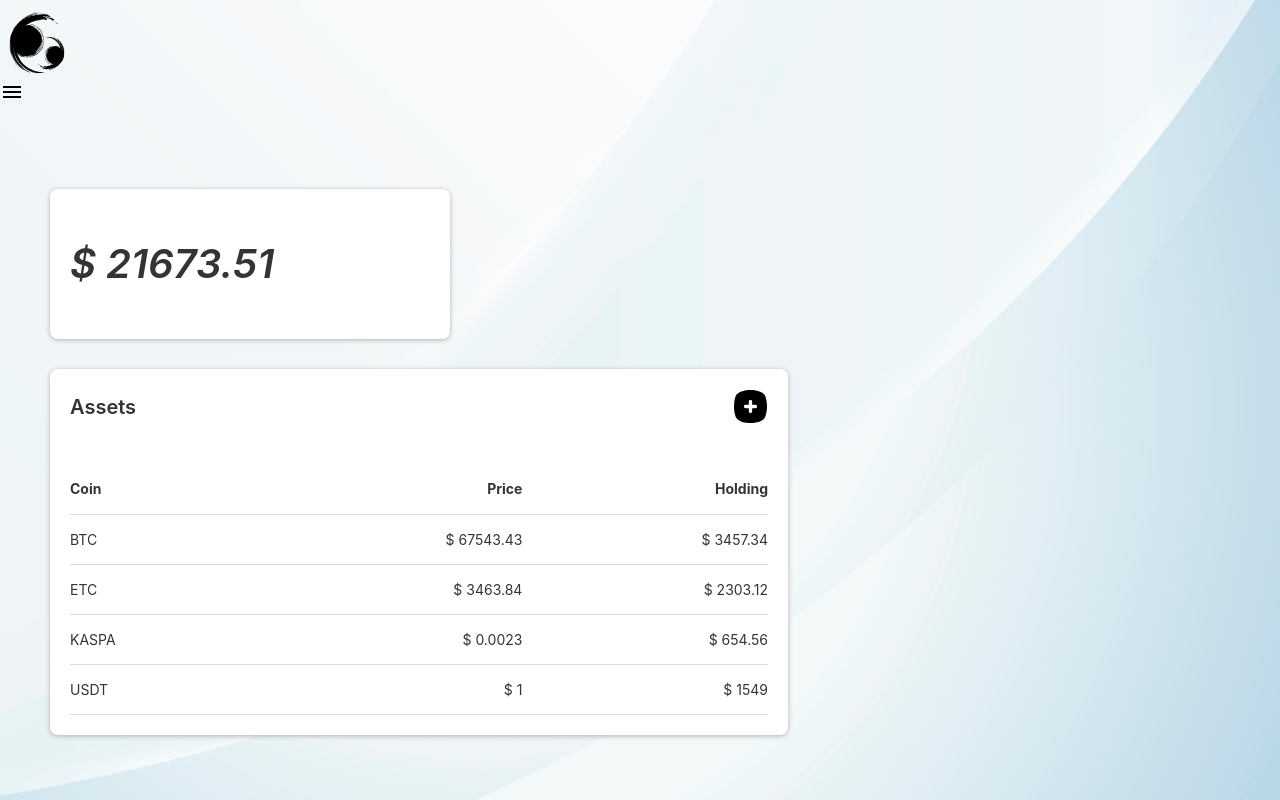
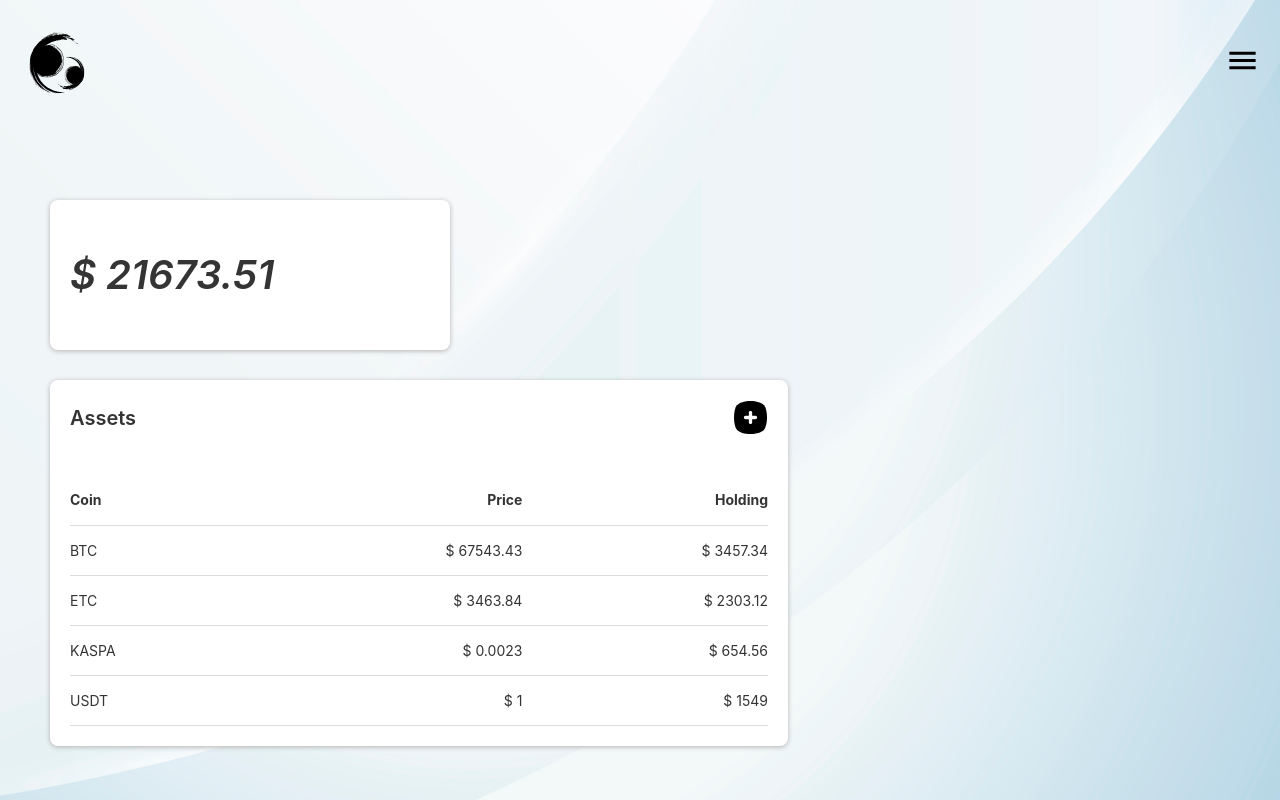
Before and after one commit to mylordkaz/cryptrack-client, a React (Vite) app: page /app in a window 1280 px wide. Built offline with nearby package versions, Linux system fonts and the light colour scheme.

Commit message:
css app header

```diff
--- a/package.json
+++ b/package.json
@@ -10,6 +10,7 @@
     "preview": "vite preview"
   },
   "dependencies": {
+    "@fortawesome/fontawesome-free": "^6.5.1",
     "axios": "^1.6.7",
     "react": "^18.2.0",
     "react-dom": "^18.2.0",
--- a/src/App.css
+++ b/src/App.css
@@ -1,3 +1,12 @@
 .app-logo {
   width: 80px;
 }
+.app-header {
+  display: flex;
+  justify-content: space-between;
+  align-items: center;
+  padding: 20px;
+}
+.menu-btn {
+  width: 35px;
+}
```
Also changed, not shown: 1 other file (tests, documents, lock files or other folders).
